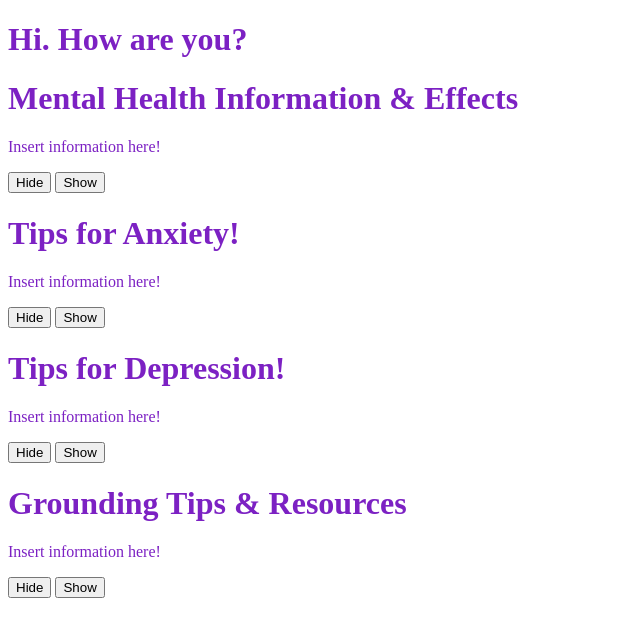
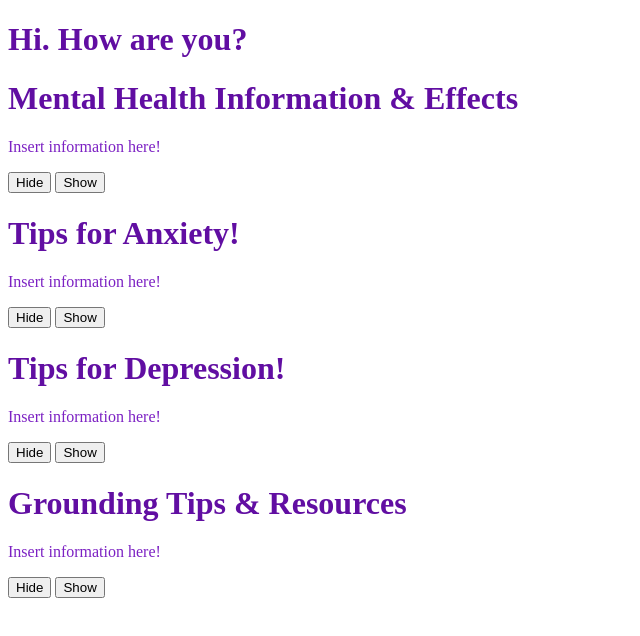
Before and after one commit to kiyomizuki/im-anxious, a plain HTML site: page imanxious.html in a window 1280 px wide. Shown: the whole page, without its empty margins (0-640 px from the left). Drawn offline with nearby package versions, Linux system fonts and the light colour scheme.

Commit message:
snazzy colors 2 electric boogaloo

```diff
--- a/css/imanxious.css
+++ b/css/imanxious.css
@@ -3,5 +3,5 @@ p {
 }
 
 h1 {
-  color: #7C21C3
+  color: #610EA2
 }
```
